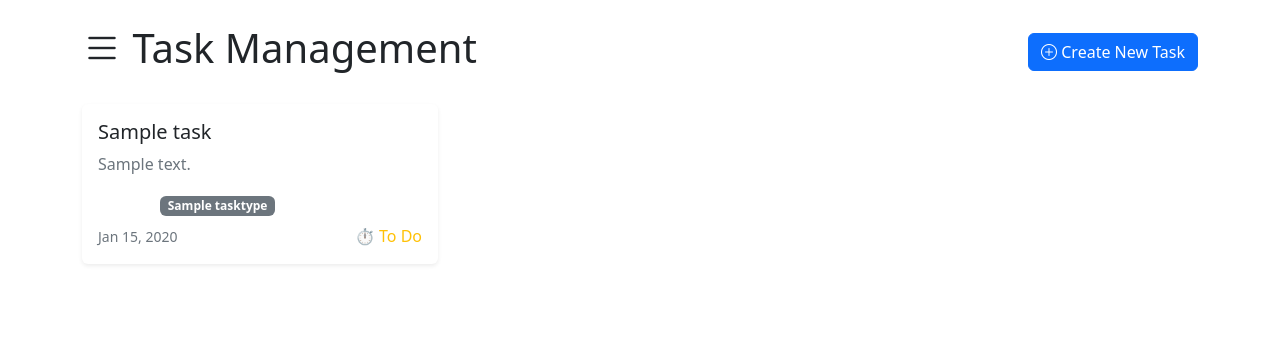
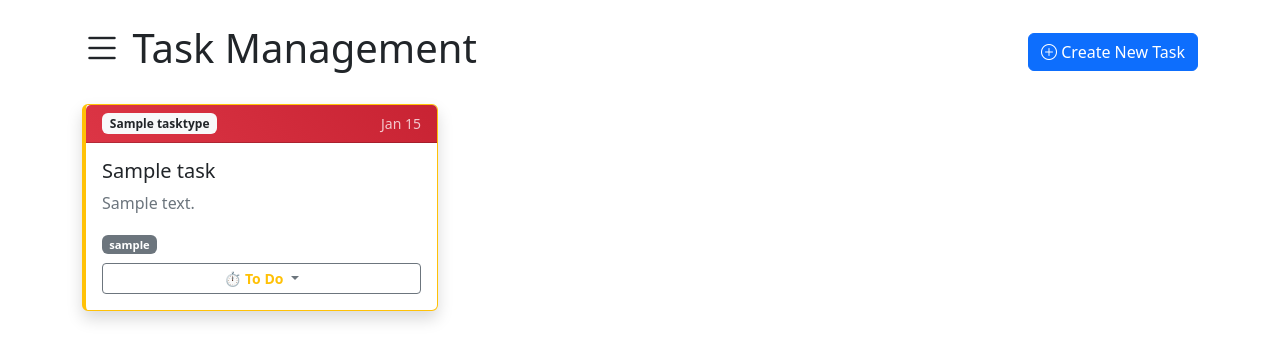
Before and after one commit to Orixara/py-it-tasks-manager, a Django app: page / in a window 1280 px wide. Shown: the part 56-417 px from the top of the page. Run offline with Django 5.2, Linux system fonts and the light colour scheme; a user stored in the database is signed in; tables that the repository leaves empty hold one stand-in row (values such as "Sample post").

Commit message:
Created dropdown feature for card-list view

```diff
--- a/static/css/styles.css
+++ b/static/css/styles.css
@@ -28,3 +28,44 @@ border-radius: 3px;
 .card-body::-webkit-scrollbar-thumb:hover {
 background: #555;
 }
+
+
+.dropdown-menu {
+    z-index: 1050 !important;
+}
+
+.dropdown.show {
+    z-index: 1050 !important;
+}
+
+
+.card {
+    position: relative;
+    z-index: 1;
+}
+
+.card:hover {
+    z-index: 2;
+}
+
+
+.dropdown.show .card,
+.dropdown.show {
+    z-index: 1051 !important;
+}
+
+.bg-urgent {
+    background: linear-gradient(45deg, #dc3545, #c82333) !important;
+}
+
+.bg-high {
+    background: linear-gradient(45deg, #fd7e14, #e55a00) !important;
+}
+
+.bg-medium {
+    background: linear-gradient(45deg, #198754, #146c43) !important;
+}
+
+.bg-low {
+    background: linear-gradient(45deg, #6c757d, #5a6268) !important;
+}
--- /dev/null
+++ b/static/js/task-status-toggle.js
@@ -0,0 +1,72 @@
+document.addEventListener('DOMContentLoaded', function() {
+    document.querySelectorAll('.status-option').forEach(function(option) {
+        option.addEventListener('click', function(e) {
+            e.preventDefault();
+
+            const taskId = this.getAttribute('data-task-id');
+            const newStatus = this.getAttribute('data-status');
+            const statusSpan = document.getElementById('status-' + taskId);
+
+            const csrfToken = document.querySelector('[name=csrfmiddlewaretoken]');
+            if (!csrfToken) {
+                return;
+            }
+
+            const formData = new FormData();
+            formData.append('status', newStatus);
+            formData.append('csrfmiddlewaretoken', csrfToken.value);
+
+            const url = `/task/${taskId}/toggle-status/`;
+
+            fetch(url, {
+                method: 'POST',
+                body: formData
+            })
+            .then(response => {
+                if (!response.ok) {
+                    throw new Error(`HTTP error! status: ${response.status}`);
+                }
+                return response.json();
+            })
+            .then(data => {
+                if (data.success) {
+                    const icons = {
+                        'todo': '⏱',
+                        'in_progress': '🔄',
+                        'review': '👁️',
+                        'done': '✓'
+                    };
+
+                    const colors = {
+                        'todo': 'text-warning',
+                        'in_progress': 'text-info',
+                        'review': 'text-primary',
+                        'done': 'text-success'
+                    };
+
+                    statusSpan.innerHTML = `<span class="${colors[data.status_key]} fw-bold">${icons[data.status_key]} ${data.new_status}</span>`;
+
+                    const card = statusSpan.closest('.card');
+
+                    card.classList.remove('border-warning', 'border-info', 'border-primary', 'border-success', 'opacity-75');
+
+                    const borderClasses = {
+                        'todo': 'border-warning',
+                        'in_progress': 'border-info',
+                        'review': 'border-primary',
+                        'done': 'border-success'
+                    };
+
+                    card.classList.add(borderClasses[data.status_key]);
+
+                    if (data.status_key === 'done') {
+                        card.classList.add('opacity-75');
+                    }
+                }
+            })
+            .catch(error => {
+                console.error('Error updating status:', error);
+            });
+        });
+    });
+});
--- a/templates/manager/task_list.html
+++ b/templates/manager/task_list.html
@@ -1,4 +1,5 @@
 {% extends "base.html" %}
+{% csrf_token %}
 
 {% block title %}Tasks - {{ block.super }}{% endblock %}
 
@@ -16,32 +17,60 @@
       <div class="row">
         {% for task in tasks %}
           <div class="col-md-6 col-lg-4 mb-3">
-            <a href="{% url 'manager:task-detail' task.pk %}" class="text-decoration-none text-reset">
-              <div class="card h-100 shadow-sm border-0">
-                <div class="card-body">
-                  <h5 class="card-title">{{ task.name }}</h5>
-                  <p class="card-text text-muted">{{ task.description|truncatewords:10 }}</p>
+            <div
+                class="card h-100 shadow border-start border-4 {% if task.status == 'done' %}
+                border-success opacity-75{% elif task.status == 'in_progress' %}
+                border-info{% elif task.status == 'review' %}
+                border-primary{% else %}
+                border-warning{% endif %}"
+            >
 
-                  <div class="mb-2">
-                    <span class="badge bg-{{ task.priority|lower }}">{{ task.get_priority_display }}</span>
-                    <span class="badge bg-secondary">{{ task.task_type }}</span>
+              <div class="card-header bg-{{ task.priority|lower }} text-white py-2">
+                <div class="d-flex justify-content-between align-items-center">
+                  <span class="badge bg-light text-dark">{{ task.task_type }}</span>
+                  <small class="opacity-75">{{ task.deadline|date:"M d" }}</small>
+                </div>
               </div>
 
-                  <div class="d-flex justify-content-between align-items-center">
-                    <small class="text-muted">{{ task.deadline|date:"M d, Y" }}</small>
+              <div class="card-body">
+                <a href="{% url 'manager:task-detail' task.pk %}" class="text-decoration-none text-reset">
+                  <h5 class="card-title mb-2">{{ task.name }}</h5>
+                  <p class="card-text text-muted mb-3">{{ task.description|truncatewords:8 }}</p>
+
+                  {% if task.assignees.all %}
+                    <div class="mb-2">
+                      {% for assignee in task.assignees.all %}
+                        <span class="badge bg-secondary me-1" style="font-size: 0.7em;">{{ assignee.username }}</span>
+                      {% endfor %}
+                    </div>
+                  {% endif %}
+                </a>
+
+                <div class="mt-auto">
+                  <div class="dropdown">
+                    <button class="btn btn-sm btn-outline-secondary dropdown-toggle w-100 border-2" type="button" data-bs-toggle="dropdown">
+                      <span id="status-{{ task.pk }}">
                         {% if task.status == 'done' %}
-                      <span class="text-success">✓ {{ task.get_status_display }}</span>
+                          <span class="text-success fw-bold">✓ {{ task.get_status_display }}</span>
                         {% elif task.status == 'in_progress' %}
-                      <span class="text-info">🔄 {{ task.get_status_display }}</span>
+                          <span class="text-info fw-bold">🔄 {{ task.get_status_display }}</span>
                         {% elif task.status == 'review' %}
-                      <span class="text-primary">👁️ {{ task.get_status_display }}</span>
+                          <span class="text-primary fw-bold">👁️ {{ task.get_status_display }}</span>
                         {% else %}
-                      <span class="text-warning">⏱ {{ task.get_status_display }}</span>
+                          <span class="text-warning fw-bold">⏱ {{ task.get_status_display }}</span>
                         {% endif %}
+                      </span>
+                    </button>
+                    <ul class="dropdown-menu">
+                      <li><a class="dropdown-item status-option" href="#" data-task-id="{{ task.pk }}" data-status="todo">⏱ To Do</a></li>
+                      <li><a class="dropdown-item status-option" href="#" data-task-id="{{ task.pk }}" data-status="in_progress">🔄 In Progress</a></li>
+                      <li><a class="dropdown-item status-option" href="#" data-task-id="{{ task.pk }}" data-status="review">👁️ Review</a></li>
+                      <li><a class="dropdown-item status-option" href="#" data-task-id="{{ task.pk }}" data-status="done">✓ Done</a></li>
+                    </ul>
                   </div>
                 </div>
               </div>
-            </a>
+            </div>
           </div>
         {% endfor %}
       </div>
@@ -53,4 +82,7 @@
     {% endif %}
   </div>
 </div>
+
+{% load static %}
+<script src="{% static 'js/task-status-toggle.js' %}"></script>
 {% endblock %}
```
Lines whose indentation alone changed are shown as unchanged.
